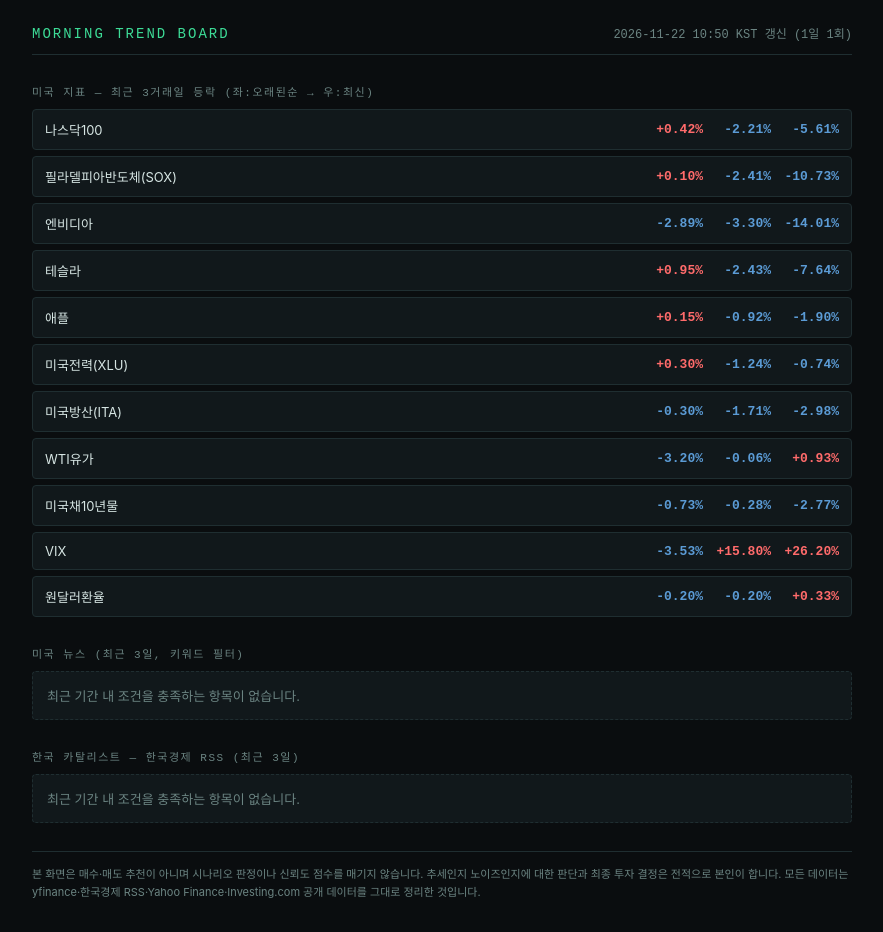
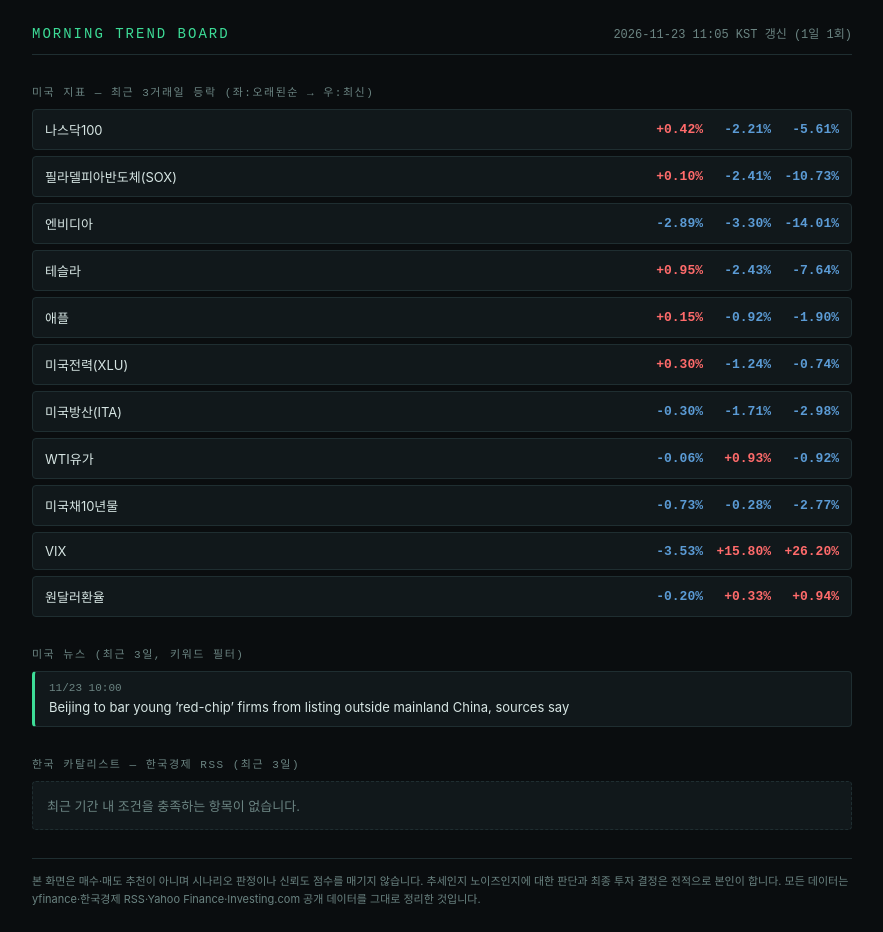
Before and after one commit to Joophila/stock, a plain HTML site: page docs/index.html in a window 1280 px wide. Shown: the whole page, without its empty margins (198-1081 px from the left). Drawn offline with Linux system fonts and the light colour scheme; a web font is replaced by a local one.

Commit message:
trend board update 2026-11-23

```diff
--- a/docs/index.html
+++ b/docs/index.html
@@ -3,7 +3,7 @@
 <head>
 <meta charset="UTF-8">
 <meta name="viewport" content="width=device-width, initial-scale=1">
-<title>모닝 트렌드 보드 — 2026-11-22 10:50 KST</title>
+<title>모닝 트렌드 보드 — 2026-11-23 11:05 KST</title>
 <link rel="stylesheet" crossorigin
   href="https://cdn.jsdelivr.net/gh/orioncactus/pretendard@v1.3.9/dist/web/static/pretendard.css">
 <style>
@@ -39,7 +39,7 @@
   <div class="shell">
     <div class="header">
       <div class="title">Morning Trend Board</div>
-      <div class="time">2026-11-22 10:50 KST 갱신 (1일 1회)</div>
+      <div class="time">2026-11-23 11:05 KST 갱신 (1일 1회)</div>
     </div>
 
     <div class="section-label">미국 지표 — 최근 3거래일 등락 (좌:오래된순 → 우:최신)</div>
@@ -74,7 +74,7 @@
         </div>
         <div class="ind-row">
           <div class="ind-name">WTI유가</div>
-          <div class="ind-trend"><span class="chip" style="color:var(--down-blue)">-3.20%</span><span class="chip" style="color:var(--down-blue)">-0.06%</span><span class="chip" style="color:var(--up-red)">+0.93%</span></div>
+          <div class="ind-trend"><span class="chip" style="color:var(--down-blue)">-0.06%</span><span class="chip" style="color:var(--up-red)">+0.93%</span><span class="chip" style="color:var(--down-blue)">-0.92%</span></div>
         </div>
         <div class="ind-row">
           <div class="ind-name">미국채10년물</div>
@@ -86,11 +86,15 @@
         </div>
         <div class="ind-row">
           <div class="ind-name">원달러환율</div>
-          <div class="ind-trend"><span class="chip" style="color:var(--down-blue)">-0.20%</span><span class="chip" style="color:var(--down-blue)">-0.20%</span><span class="chip" style="color:var(--up-red)">+0.33%</span></div>
+          <div class="ind-trend"><span class="chip" style="color:var(--down-blue)">-0.20%</span><span class="chip" style="color:var(--up-red)">+0.33%</span><span class="chip" style="color:var(--up-red)">+0.94%</span></div>
         </div>
 
     <div class="section-label">미국 뉴스 (최근 3일, 키워드 필터)</div>
-    <div class="empty-state">최근 기간 내 조건을 충족하는 항목이 없습니다.</div>
+
+            <a class="news-card" href="https://www.investing.com/news/stock-market-news/beijing-to-bar-young-redchip-firms-from-listing-outside-mainland-china-sources-say-5044173" target="_blank" rel="noopener">
+              <div class="news-meta">11/23 10:00 </div>
+              <div class="news-title">Beijing to bar young ’red-chip’ firms from listing outside mainland China, sources say</div>
+            </a>
 
     <div class="section-label">한국 카탈리스트 — 한국경제 RSS (최근 3일)</div>
     <div class="empty-state">최근 기간 내 조건을 충족하는 항목이 없습니다.</div>
```
